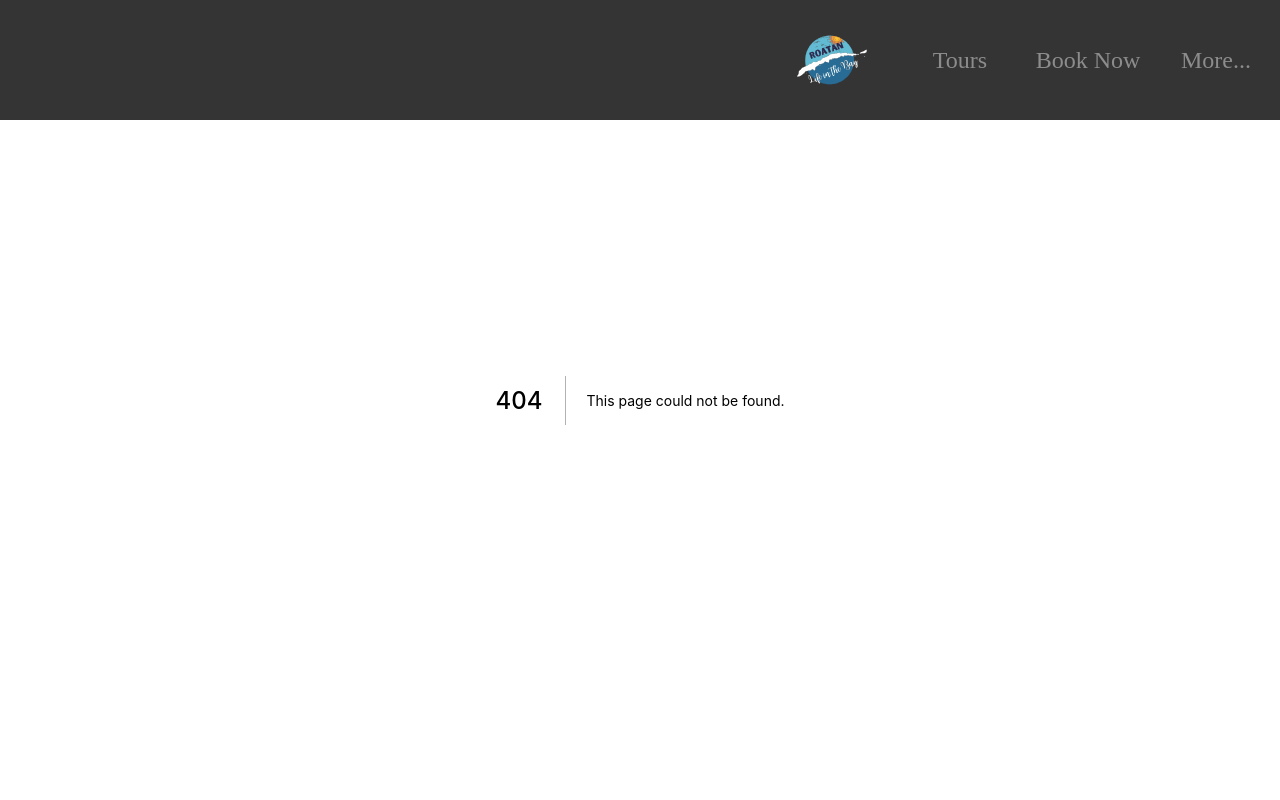
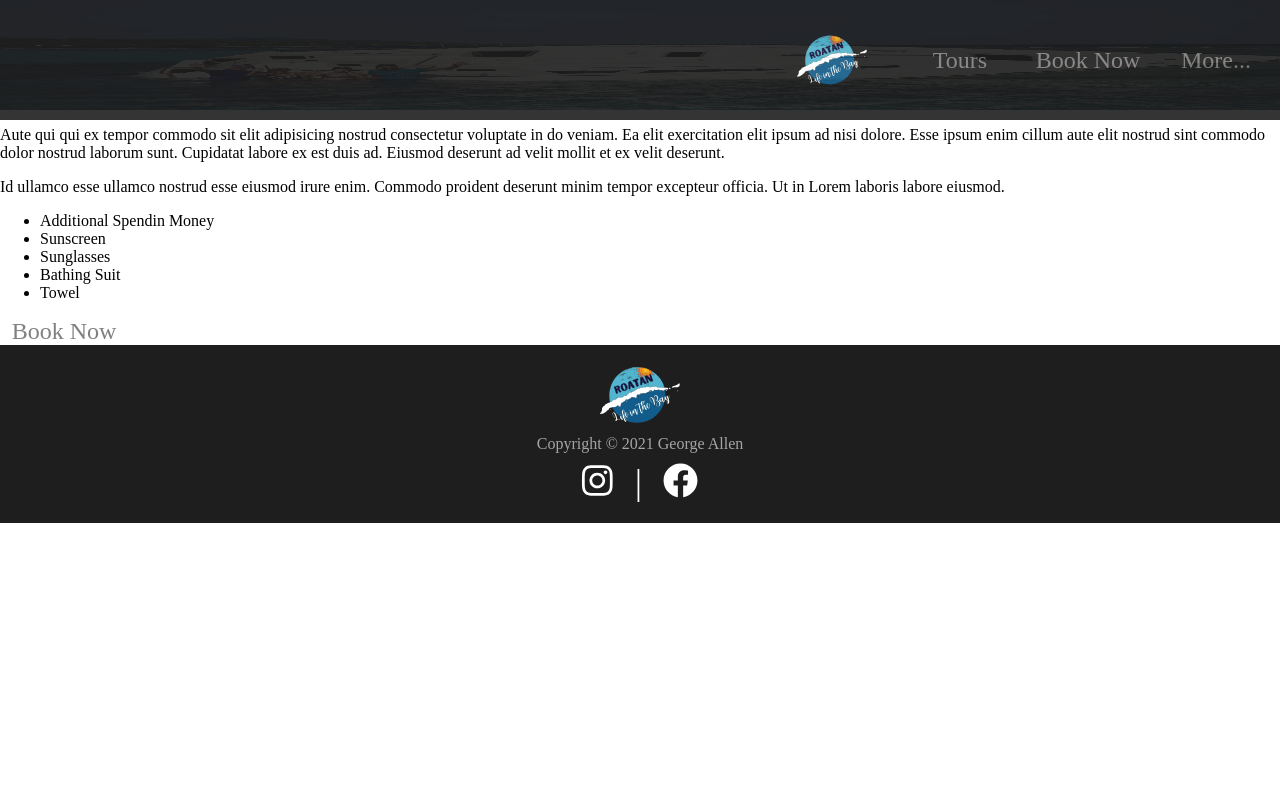
Before and after one commit to gtallen13/roatan-life-in-the-bay, a Next.js app in the folder life-bay/: page /Tours/Island/westSide in a window 1280 px wide. Before the commit this address had no page. Shown: the top 800 px of the page. Built offline with nearby package versions, Linux system fonts and the light colour scheme; a web font is replaced by a local one.

Commit message:
West side page added

```diff
--- /dev/null
+++ b/life-bay/pages/Tours/Island/westSide.js
@@ -0,0 +1,53 @@
+import Image from 'next/image';
+import Link from 'next/link';
+import {Swiper, SwiperSlide} from 'swiper/react';
+import 'swiper/css';
+import SwiperCore, {Autoplay,EffectFade,Pagination} from 'swiper';
+import image from 'next/image';
+import SlideImage from '../../../components/Slideshow/SlideImage'
+SwiperCore.use([Autoplay,Pagination,EffectFade]);
+const westSide = () => {
+    const images = ['/banner1.jpg','/banner2.jpg','/banner3.jpg'];
+    return (
+        <div className="page-background">
+            <div>
+                <Swiper
+                className="banner-container"
+                slidesPerView={1}
+                spaceBetween={50}
+                autoplay={{
+                    disableOnInteraction:false,
+                    delay:1000
+                    }}
+                pagination={{dynamicBullets:true,}}
+                effect="fade"
+                navigation={true}
+                loop={true}>
+                    {images.map((x)=>(
+                        <SwiperSlide key={x}>
+                            <SlideImage image={x} text="West Side Tour"/>
+                        </SwiperSlide>
+                    ))}
+                </Swiper>
+            </div>
+            <section className="text-section">
+                    <p>
+                        Aute qui qui ex tempor commodo sit elit adipisicing nostrud consectetur voluptate in do veniam. Ea elit exercitation elit ipsum ad nisi dolore. Esse ipsum enim cillum aute elit nostrud sint commodo dolor nostrud laborum sunt. Cupidatat labore ex est duis ad. Eiusmod deserunt ad velit mollit et ex velit deserunt.
+                    </p>
+                    <p>
+                        Id ullamco esse ullamco nostrud esse eiusmod irure enim. Commodo proident deserunt minim tempor excepteur officia. Ut in Lorem laboris labore eiusmod.
+                    </p>
+                    <ul>
+                        <li>Additional Spendin Money</li>
+                        <li>Sunscreen</li>
+                        <li>Sunglasses</li>
+                        <li>Bathing Suit</li>
+                        <li>Towel</li>
+                    </ul>
+                    <Link href=""><a>Book Now</a></Link>
+            </section>
+        </div>
+    );
+}
+
+export default westSide;
```
Also changed, not shown: life-bay/pages/Tours/Island/index.js (added, +77 -0 lines).
